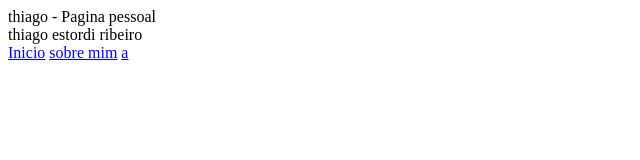
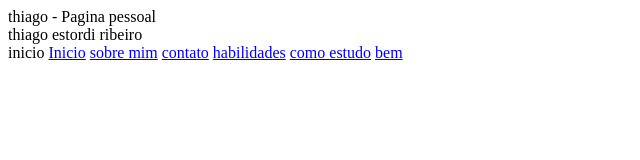
Before and after one commit to thiagoestordiribeiro-stack/minha-pagina-, a plain HTML site: page index.html in a window 1280 px wide. Shown: the whole page, without its empty margins (0-640 px from the left). Drawn offline with Linux system fonts and the light colour scheme.

Commit message:
Add files via upload

```diff
--- a/index.html
+++ b/index.html
@@ -10,6 +10,14 @@
      </header>
 
      </nav>
+          <a  href"#inicio"> inicio</a>
           <a  href="index.html">Inicio</a>
           <a  href="sobremim.html">sobre mim</a>
-          <a  href="contato">a
+          <a  href="contato".html">contato</a>
+          <a  href="#habilidades">habilidades</a>
+          <a  href="#como estudo">como estudo</a>
+          <a  href="#glossário> glossário</a>
+  </nav>
+
+   <section id="inicio">
+     </h2>bem
```
